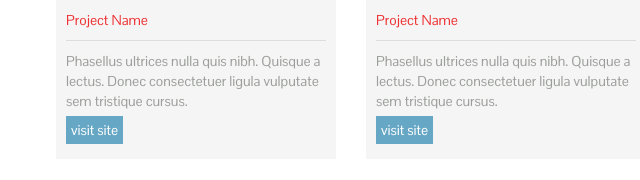
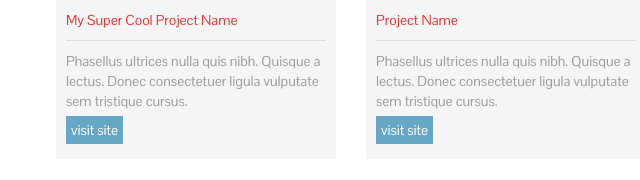
Before and after one commit to aidancasey/Flat-HTML-Website, a plain HTML site: page work.html in a window 1280 px wide. Shown: the part 535-715 px from the top of the page, 114-754 px from the left. Drawn offline with Linux system fonts and the light colour scheme.

Commit message:
Update work.html
change project name description

```diff
--- a/work.html
+++ b/work.html
@@ -33,7 +33,7 @@
     </div>
     <div class="panel mar-right30">
       <div class="content"> <img src="images/img9.jpg" />
-        <p><span>Project Name</span></p>
+        <p><span>My Super Cool Project Name</span></p>
         <p>Phasellus ultrices nulla quis nibh. Quisque a lectus. Donec consectetuer ligula vulputate sem tristique cursus.</p>
         <a href="#">visit site</a> </div>
     </div>
```
